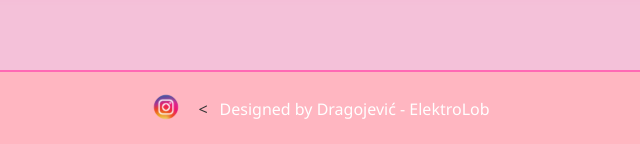
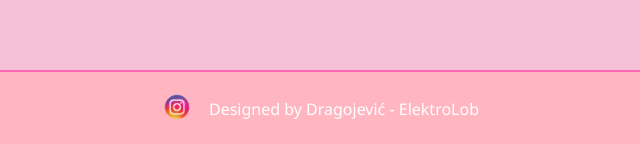
Before and after one commit to Dragojevic08/Cijenovnik, a plain HTML site: page index.html in a window 1280 px wide. Shown: the part 2755-2899 px from the top of the page, 322-962 px from the left. Drawn offline with Linux system fonts and the light colour scheme.

Commit message:
Update index.html

```diff
--- a/index.html
+++ b/index.html
@@ -103,7 +103,7 @@ Elegancija koju osjetiš. Unikatnost koju pamtiš.
         <a href="https://www.instagram.com/lumiereRoyale_/" target="_blank">
             <img src="slike/instagram.png" alt="Instagram" />
         </a>
-        <<a href="https://www.instagram.com/elektrolob/" target="_blank"> Designed by Dragojević - ElektroLob</a>
+        <a href="https://www.instagram.com/elektrolob/" target="_blank"> Designed by Dragojević - ElektroLob</a>
     </footer>
     <script src="script.js"></script>
 
```
